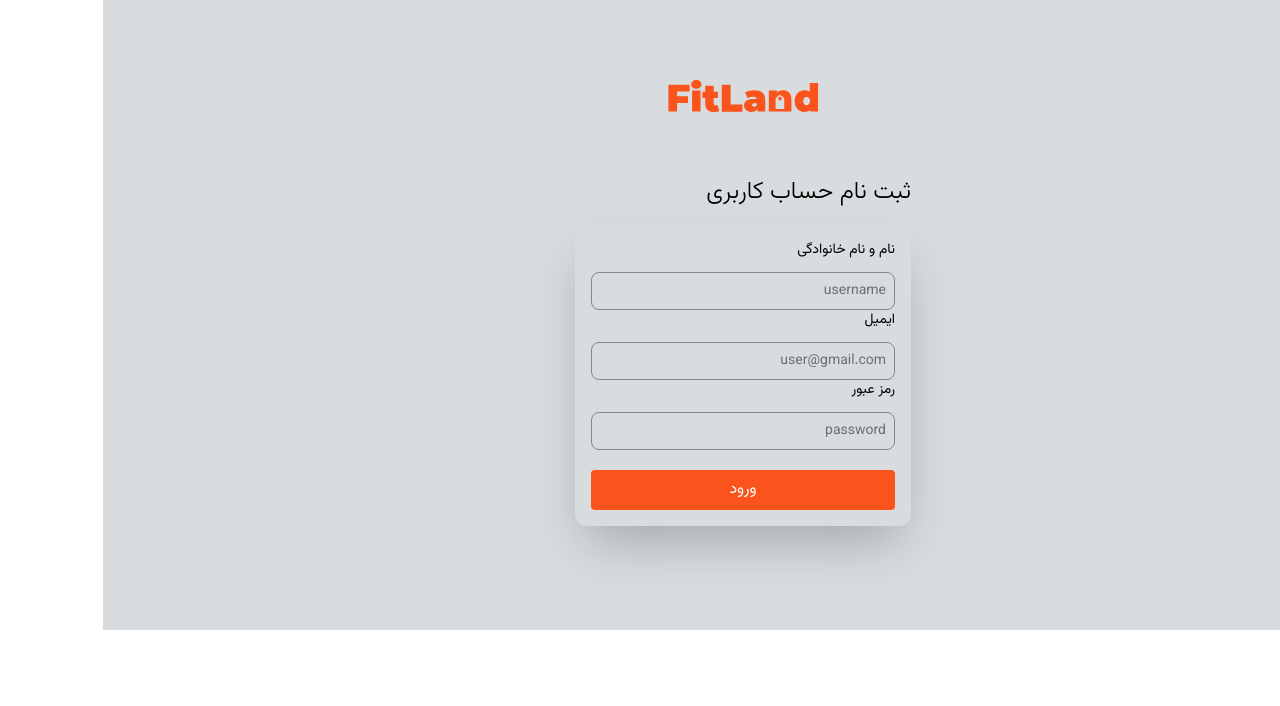
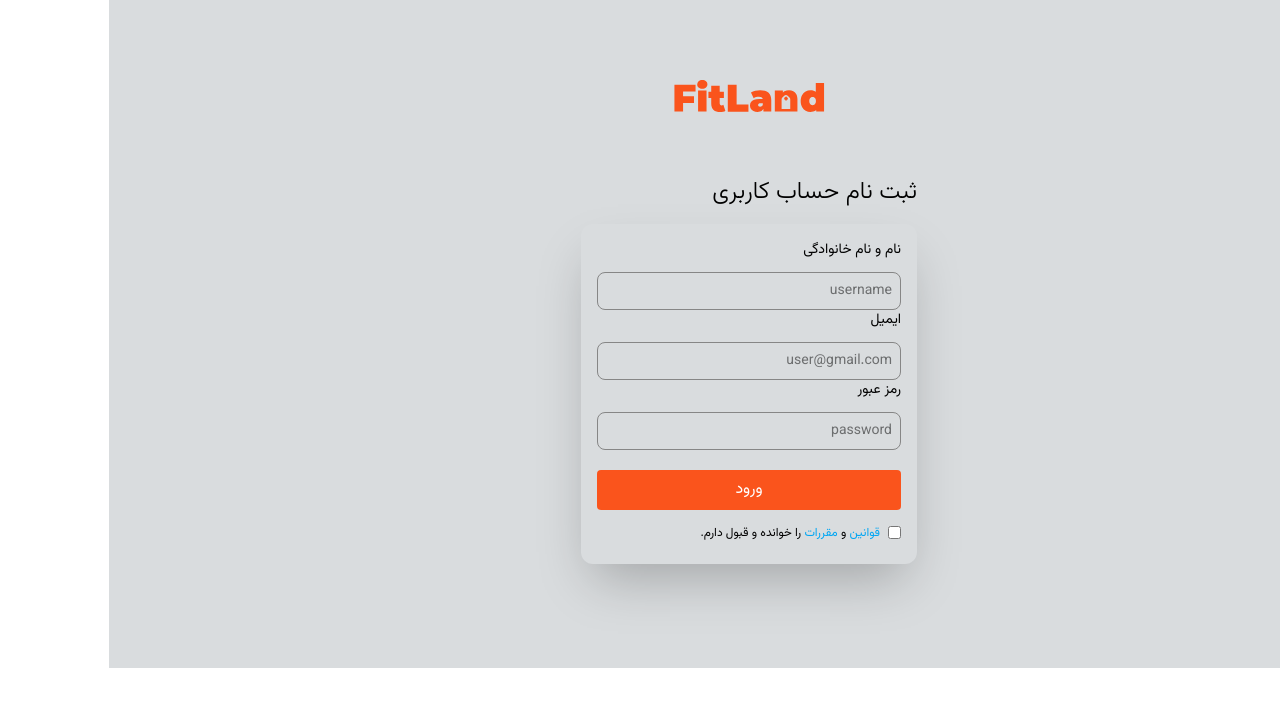
Before and after one commit to ashrafi-frontDeveloper/FitLand-Ecommerce-Online-Shop, a React (Vite) app: page /register in a window 1280 px wide. Shown: the top 706 px of the page. Built offline with nearby package versions, Linux system fonts and the light colour scheme.

Commit message:
style: add button rules and regulations for Regiter Form

```diff
--- a/src/components/AuthWrapper/RegisterForm.jsx
+++ b/src/components/AuthWrapper/RegisterForm.jsx
@@ -93,6 +93,10 @@
         onClear={() => handleClear("password")}
       />
       <Button text="ورود" />
+      <div className="mt-2 flex items-center">
+        <Input type="checkbox" />
+        <p className="text-[12px] pr-2"><a href="#" className="text-sky-500">قوانین</a> و <a href="#" className="text-sky-500">مقررات</a> را خوانده و قبول دارم.</p>
+      </div>
     </form>
   );
 };
```
